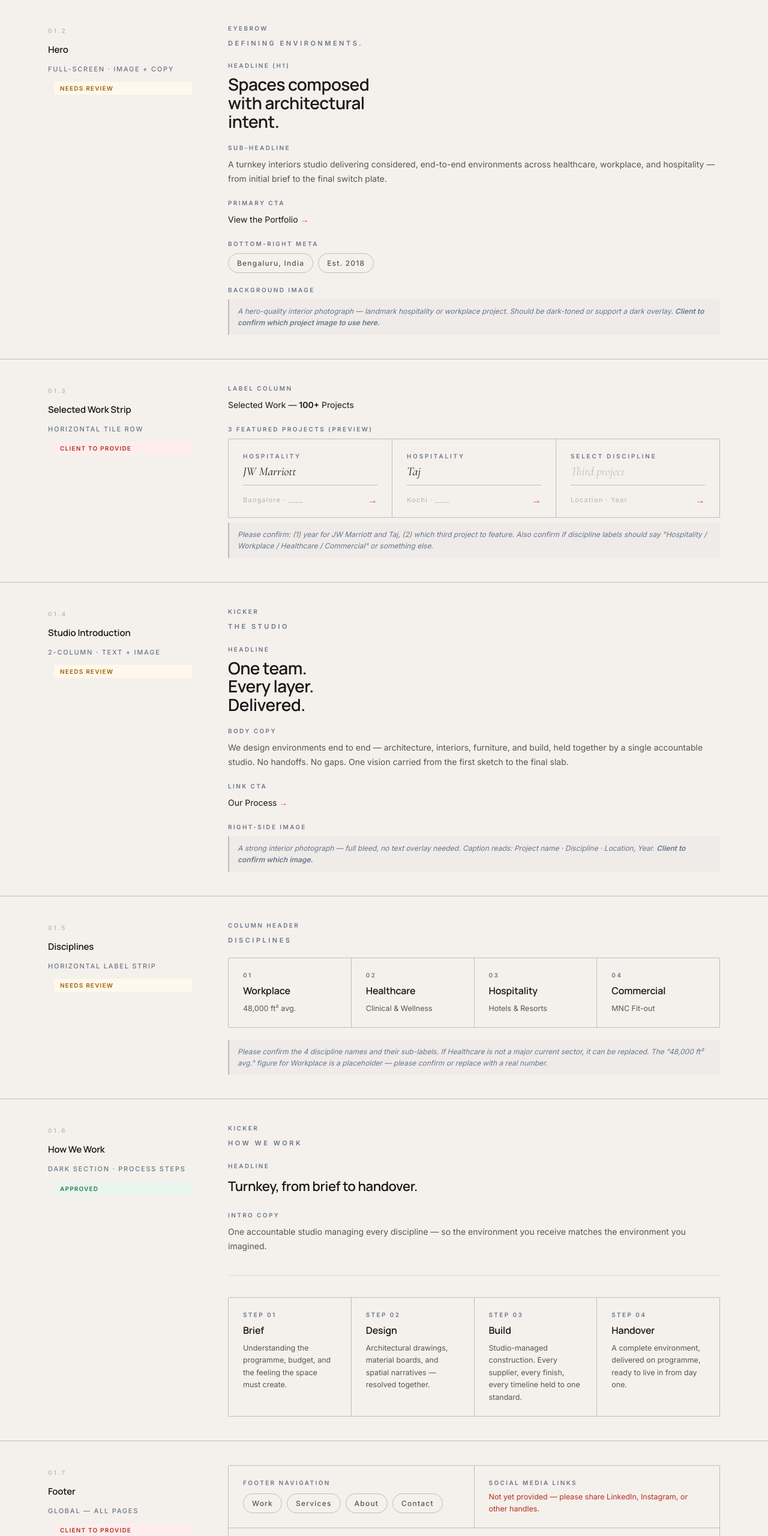
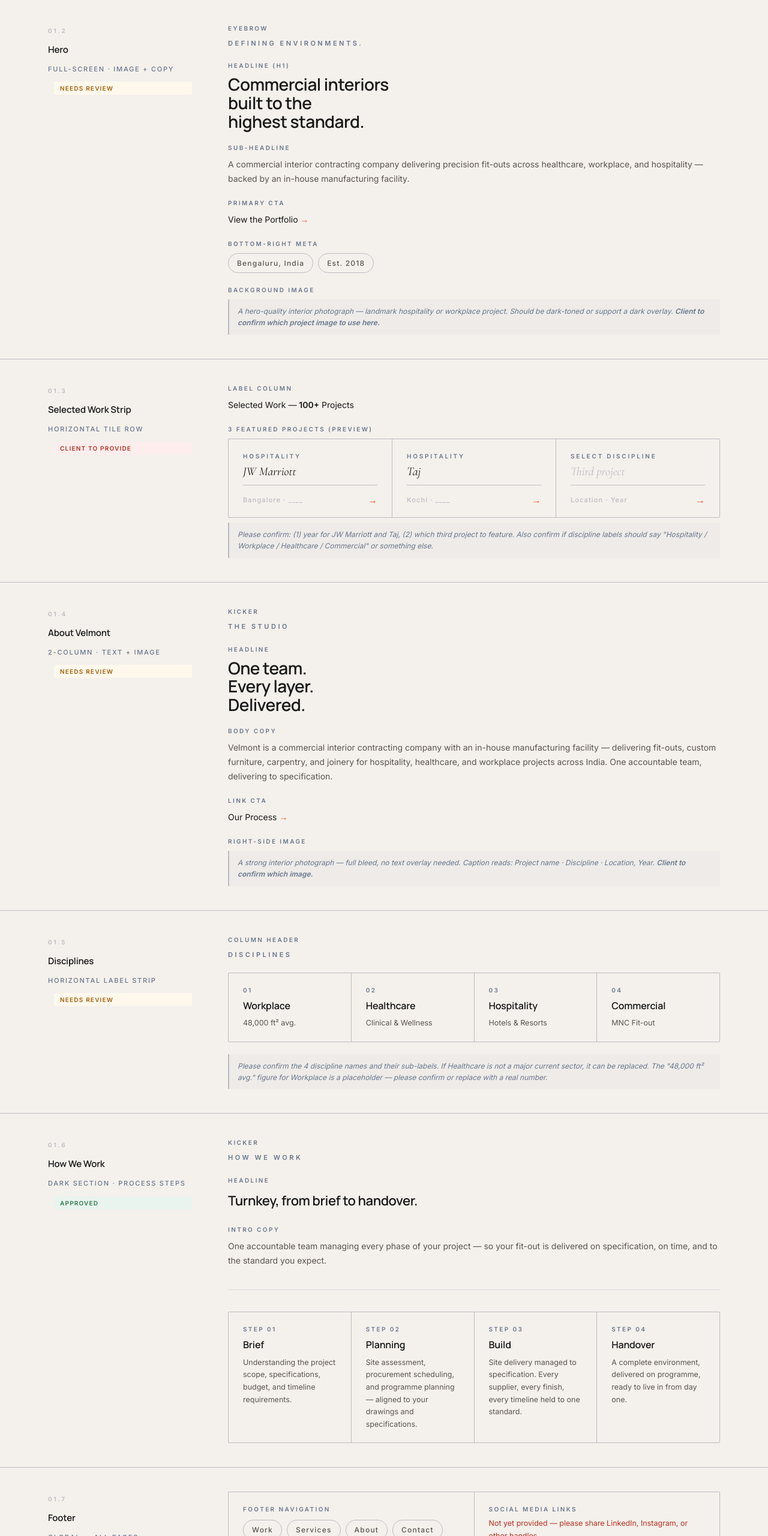
Before and after one commit to sujeth-dev/Velmont, a plain HTML site: page CONTENT_PLAN.html in a window 1280 px wide. Shown: the part 1440-4000 px from the top of the page at 60% size. Drawn offline with nearby package versions, Linux system fonts and the light colour scheme.

Commit message:
Reposition copy as commercial interior contractor — remove studio/architecture/design language

```diff
--- a/CONTENT_PLAN.html
+++ b/CONTENT_PLAN.html
@@ -764,11 +764,11 @@ hr.thin { border: none; border-top: 1px solid var(--concrete); margin: 16px 0; }
       </div>
       <div class="content-row">
         <div class="content-label">Headline (H1)</div>
-        <div class="content-text hero-text">Spaces composed<br>with architectural<br>intent.</div>
+        <div class="content-text hero-text">Commercial interiors<br>built to the<br>highest standard.</div>
       </div>
       <div class="content-row">
         <div class="content-label">Sub-headline</div>
-        <div class="content-text muted">A turnkey interiors studio delivering considered, end-to-end environments across healthcare, workplace, and hospitality — from initial brief to the final switch plate.</div>
+        <div class="content-text muted">A commercial interior contracting company delivering precision fit-outs across healthcare, workplace, and hospitality — backed by an in-house manufacturing facility.</div>
       </div>
       <div class="content-row">
         <div class="content-label">Primary CTA</div>
@@ -842,7 +842,7 @@ hr.thin { border: none; border-top: 1px solid var(--concrete); margin: 16px 0; }
   <div class="section-block-inner">
     <div class="section-meta">
       <div class="section-num">01.4</div>
-      <div class="section-name">Studio Introduction</div>
+      <div class="section-name">About Velmont</div>
       <div class="section-type">2-column · Text + Image</div>
       <span class="status status-review">Needs Review</span>
     </div>
@@ -857,7 +857,7 @@ hr.thin { border: none; border-top: 1px solid var(--concrete); margin: 16px 0; }
       </div>
       <div class="content-row">
         <div class="content-label">Body copy</div>
-        <div class="content-text muted">We design environments end to end — architecture, interiors, furniture, and build, held together by a single accountable studio. No handoffs. No gaps. One vision carried from the first sketch to the final slab.</div>
+        <div class="content-text muted">Velmont is a commercial interior contracting company with an in-house manufacturing facility — delivering fit-outs, custom furniture, carpentry, and joinery for hospitality, healthcare, and workplace projects across India. One accountable team, delivering to specification.</div>
       </div>
       <div class="content-row">
         <div class="content-label">Link CTA</div>
@@ -932,24 +932,24 @@ hr.thin { border: none; border-top: 1px solid var(--concrete); margin: 16px 0; }
       </div>
       <div class="content-row">
         <div class="content-label">Intro copy</div>
-        <div class="content-text muted">One accountable studio managing every discipline — so the environment you receive matches the environment you imagined.</div>
+        <div class="content-text muted">One accountable team managing every phase of your project — so your fit-out is delivered on specification, on time, and to the standard you expect.</div>
       </div>
       <hr class="thin">
       <div class="item-grid four-col">
         <div class="grid-cell">
           <div class="grid-cell-label">Step 01</div>
           <div class="grid-cell-value">Brief</div>
-          <div class="grid-cell-desc">Understanding the programme, budget, and the feeling the space must create.</div>
+          <div class="grid-cell-desc">Understanding the project scope, specifications, budget, and timeline requirements.</div>
         </div>
         <div class="grid-cell">
           <div class="grid-cell-label">Step 02</div>
-          <div class="grid-cell-value">Design</div>
-          <div class="grid-cell-desc">Architectural drawings, material boards, and spatial narratives — resolved together.</div>
+          <div class="grid-cell-value">Planning</div>
+          <div class="grid-cell-desc">Site assessment, procurement scheduling, and programme planning — aligned to your drawings and specifications.</div>
         </div>
         <div class="grid-cell">
           <div class="grid-cell-label">Step 03</div>
           <div class="grid-cell-value">Build</div>
-          <div class="grid-cell-desc">Studio-managed construction. Every supplier, every finish, every timeline held to one standard.</div>
+          <div class="grid-cell-desc">Site delivery managed to specification. Every supplier, every finish, every timeline held to one standard.</div>
         </div>
         <div class="grid-cell">
           <div class="grid-cell-label">Step 04</div>
@@ -1179,11 +1179,11 @@ hr.thin { border: none; border-top: 1px solid var(--concrete); margin: 16px 0; }
       </div>
       <div class="content-row">
         <div class="content-label">Headline</div>
-        <div class="content-text hero-text" style="font-size:22px;">End-to-end.<br>From concept to handover.</div>
+        <div class="content-text hero-text" style="font-size:22px;">Specialist services<br>for commercial interiors.</div>
       </div>
       <div class="content-row">
         <div class="content-label">Sub-headline</div>
-        <div class="content-text muted">Velmont delivers the full spectrum of commercial interior services under one roof — design, manufacturing, and build, without the fragmentation of multiple contractors.</div>
+        <div class="content-text muted">Turnkey fit-outs, furniture manufacturing, carpentry, joinery, and project execution — delivered by one specialist contracting team.</div>
       </div>
     </div>
   </div>
@@ -1247,11 +1247,11 @@ hr.thin { border: none; border-top: 1px solid var(--concrete); margin: 16px 0; }
     <div class="section-content">
       <div class="content-row">
         <div class="content-label">Headline</div>
-        <div class="content-text" style="font-family:'Manrope';font-weight:600;font-size:20px;letter-spacing:-0.02em;">Design. Manufacture. Deliver.</div>
+        <div class="content-text" style="font-family:'Manrope';font-weight:600;font-size:20px;letter-spacing:-0.02em;">A state-of-the-art manufacturing facility.</div>
       </div>
       <div class="content-row">
         <div class="content-label">Body copy</div>
-        <div class="content-text muted">Our in-house manufacturing facility enables complete control over quality, customisation, and delivery timelines. From custom furniture and joinery to specialised interior components, every product is crafted with precision and attention to detail.</div>
+        <div class="content-text muted">Our in-house manufacturing facility is equipped to handle custom furniture, joinery, and specialist interior components — built to precise specifications by our own craftsmen. Every piece is quality-checked under one roof before it reaches your site.</div>
       </div>
       <div class="content-row">
         <div class="content-label">Photo grid (4–5 images)</div>
```
